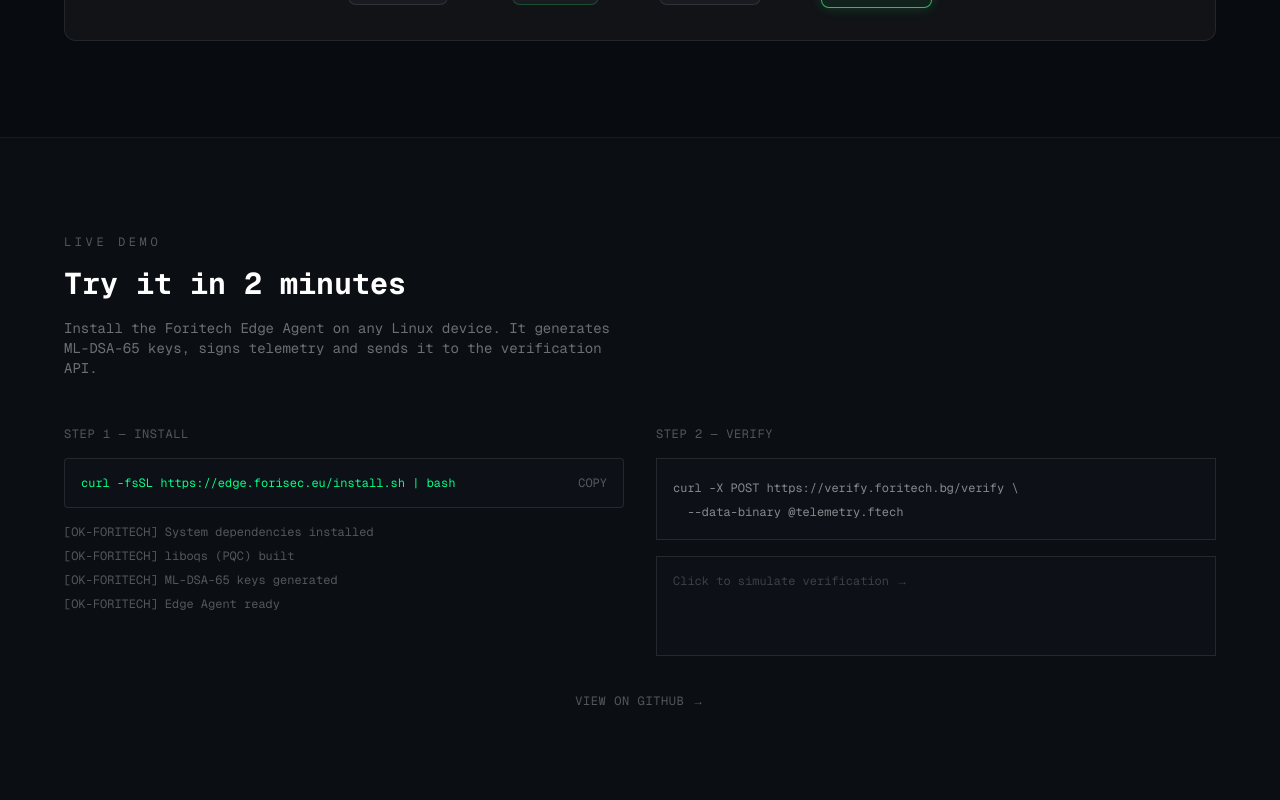
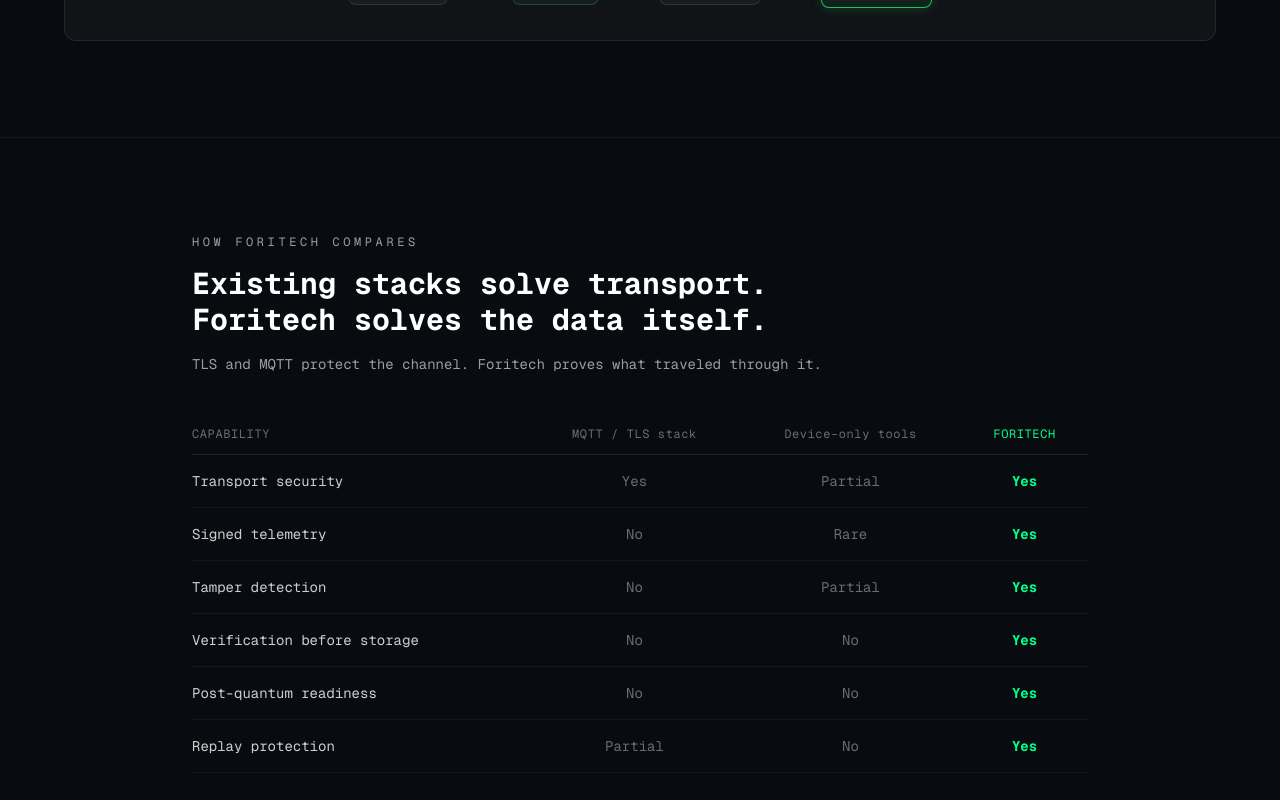
Before and after one commit to foritech-secure-system/foritech-site, a Next.js app: page / in a window 1280 px wide. Shown: the part 2040-2840 px from the top of the page. Built offline with nearby package versions, Linux system fonts and the light colour scheme.

Commit message:
feat: add comparison table section

```diff
--- a/app/page.tsx
+++ b/app/page.tsx
@@ -247,6 +247,44 @@ export default function Home() {
           </div>
           <div className="mt-10">
           <VerificationPulse />
+          </div>
+        </div>
+      </section>
+
+      {/* COMPARISON */}
+      <section className="py-24 px-6 border-t border-white/5">
+        <div className="max-w-4xl mx-auto">
+          <div className="text-xs text-white/60 tracking-[0.3em] mb-4">HOW FORITECH COMPARES</div>
+          <h2 className="text-3xl font-bold mb-4">Existing stacks solve transport.<br />Foritech solves the data itself.</h2>
+          <p className="text-white/60 mb-10 text-sm">TLS and MQTT protect the channel. Foritech proves what traveled through it.</p>
+          <div className="overflow-x-auto">
+            <table className="w-full text-sm border-collapse">
+              <thead>
+                <tr className="border-b border-white/10">
+                  <th className="text-left py-3 pr-6 text-white/40 font-normal tracking-wider text-xs">CAPABILITY</th>
+                  <th className="text-center py-3 px-4 text-white/40 font-normal tracking-wider text-xs">MQTT / TLS stack</th>
+                  <th className="text-center py-3 px-4 text-white/40 font-normal tracking-wider text-xs">Device-only tools</th>
+                  <th className="text-center py-3 px-4 text-[#00FF88] font-normal tracking-wider text-xs">FORITECH</th>
+                </tr>
+              </thead>
+              <tbody>
+                {[
+                  ["Transport security",        "Yes",     "Partial", "Yes"],
+                  ["Signed telemetry",          "No",      "Rare",    "Yes"],
+                  ["Tamper detection",          "No",      "Partial", "Yes"],
+                  ["Verification before storage","No",     "No",      "Yes"],
+                  ["Post-quantum readiness",    "No",      "No",      "Yes"],
+                  ["Replay protection",         "Partial", "No",      "Yes"],
+                ].map(([cap, a, b, c], i) => (
+                  <tr key={i} className="border-b border-white/5 hover:bg-white/[0.02]">
+                    <td className="py-4 pr-6 text-white/80">{cap}</td>
+                    <td className="py-4 px-4 text-center text-white/40">{a}</td>
+                    <td className="py-4 px-4 text-center text-white/40">{b}</td>
+                    <td className="py-4 px-4 text-center font-bold text-[#00FF88]">{c}</td>
+                  </tr>
+                ))}
+              </tbody>
+            </table>
           </div>
         </div>
       </section>
```
